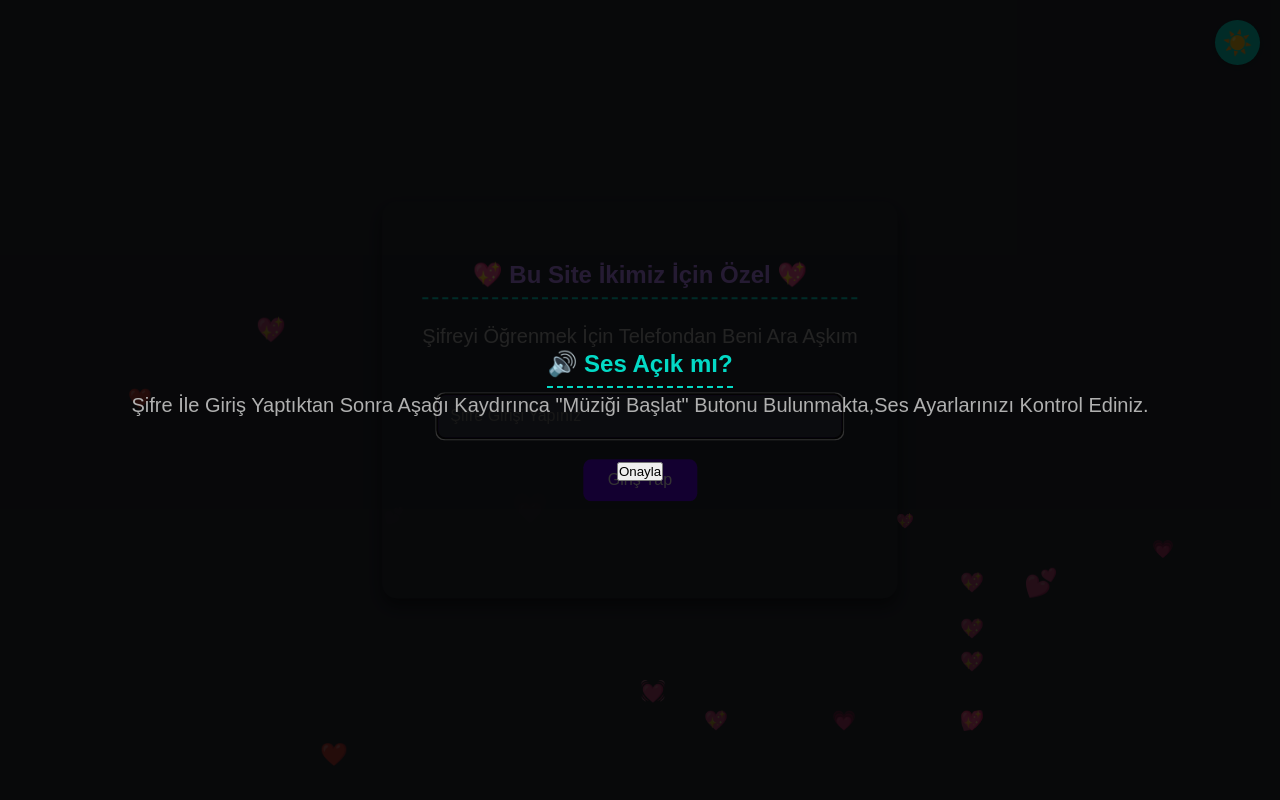
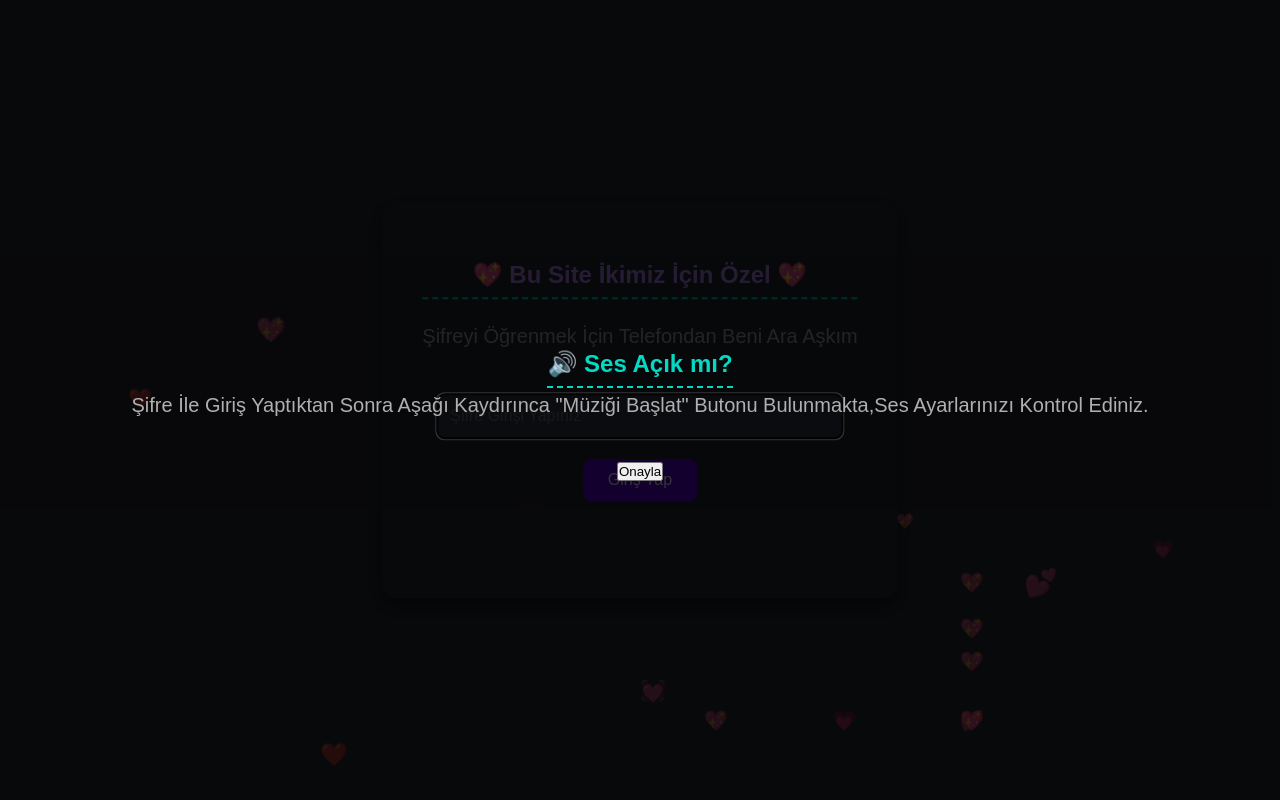
Before and after one commit to alperalper00/rumeysa-html-vercel, a website: page index.html in a window 1280 px wide. Drawn offline with nearby package versions, Linux system fonts and the light colour scheme.

Commit message:
Update index.html

```diff
--- a/index.html
+++ b/index.html
@@ -1082,7 +1082,6 @@ body {
 
 
     <canvas id="fireworks-canvas"></canvas>
-    <button id="theme-toggle-button">🌙</button>
 
     <script src="https://cdn.jsdelivr.net/npm/canvas-confetti@1.5.1/dist/confetti.browser.min.js"></script>
     <script>
```
